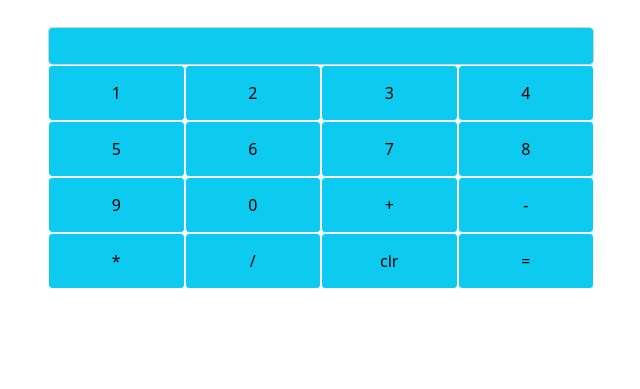
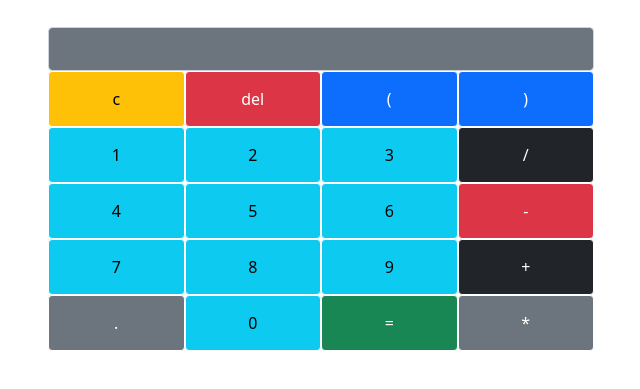
Before and after one commit to Sasikalapemmanaboidi/calculator, a plain HTML site: page index.html in a window 1280 px wide. Shown: the part 77-466 px from the top of the page, without its empty margins (319-959 px from the left). Drawn offline with nearby package versions, Linux system fonts and the light colour scheme.

Commit message:
code change

```diff
--- a/index.html
+++ b/index.html
@@ -17,7 +17,7 @@
             padding-bottom: 15px;
             border: 1px solid white;
         }
-        input{
+        input[type="text"]{
             font-size: 20px;
         }
     </style>
@@ -29,77 +29,50 @@
         <div class="row justify-content-center py-4">
             <div class="col-sm-6">
                 <form action="#" name="calculator">
-                    <input type="text" name="display" class="form-control bg-info text-white" readonly>
-                    <input type="button" name="" value="1" onclick="click1()" class="btn btn-info">
-                    <input type="button" name="" value="2" onclick="click2()" class="btn btn-info">
-                    <input type="button" name="" value="3" onclick="click3()" class="btn btn-info">
-                    <input type="button" name="" value="4" onclick="click4()" class="btn btn-info">
-                    <input type="button" name="" value="5" onclick="click5()" class="btn btn-info">
-                    <input type="button" name="" value="6" onclick="click6()" class="btn btn-info">
-                    <input type="button" name="" value="7" onclick="click7()" class="btn btn-info">
-                    <input type="button" name="" value="8" onclick="click8()" class="btn btn-info">
-                    <input type="button" name="" value="9" onclick="click9()" class="btn btn-info">
-                    <input type="button" name="" value="0" onclick="click0()" class="btn btn-info">
-                    <input type="button" name="" value="+" onclick="clickadd()" class="btn btn-info">
-                    <input type="button" name="" value="-" onclick="clicksub()" class="btn btn-info">
-                    <input type="button" name="" value="*" onclick="clickmul()" class="btn btn-info">
-                    <input type="button" name="" value="/" onclick="clickdiv()" class="btn btn-info">
-                    <input type="button" name="" value="clr" onclick="clickclr()" class="btn btn-info">
-                    <input type="button" name="" value="=" onclick="clickequ()" class="btn btn-info">
+                    <input type="text" name="display" id="result" class="form-control bg-secondary text-white" readonly>
+
+                    <input type="button" name="" value="c" onclick="clr()" class="btn btn-warning"/>
+                    <input type="button" name="" value="del" onclick="del()" class="btn btn-danger">
+                    <input type="button" name="" value="(" onclick="view('(')" class="btn btn-primary">
+                    <input type="button" name="" value=")" onclick="view(')')" class="btn btn-primary">
+
+                    <input type="button" name="" value="1" onclick="view('1')" class="btn btn-info">
+                    <input type="button" name="" value="2" onclick="view('2')" class="btn btn-info">
+                    <input type="button" name="" value="3" onclick="view('3')" class="btn btn-info">
+                    <input type="button" name="" value="/" onclick="view('/')" class="btn btn-dark">
+
+                    <input type="button" name="" value="4" onclick="view('4')" class="btn btn-info">
+                    <input type="button" name="" value="5" onclick="view('5')" class="btn btn-info">
+                    <input type="button" name="" value="6" onclick="view('6')" class="btn btn-info">
+                    <input type="button" name="" value="-" onclick="view('-')" class="btn btn-danger">
+
+                    <input type="button" name="" value="7" onclick="view('7')" class="btn btn-info">
+                    <input type="button" name="" value="8" onclick="view('8')" class="btn btn-info">
+                    <input type="button" name="" value="9" onclick="view('9')" class="btn btn-info">
+                    <input type="button" name="" value="+" onclick="view('+')" class="btn btn-dark">
+
+                    <input type="button" name="" value="." onclick="view('.')" class="btn btn-secondary">
+                    <input type="button" name="" value="0" onclick="view('0')" class="btn btn-info">
+                    <input type="button" name="" value="=" onclick="compute()" class="btn btn-success">
+                    <input type="button" name="" value="*" onclick="view('*')" class="btn btn-secondary">
                 </form>
             </div>
         </div>
       </div>
     <script>
-        function click1(){
-            document.calculator.display.value+=1;
+        function view(num){
+            document.getElementById("result").value+=num;
         }
-        function click2(){
-            document.calculator.display.value+=2;
+        function compute(){
+           let x= document.getElementById("result").value
+           let y=eval(x)
+           document.getElementById("result").value=y
         }
-        function click3(){
-            document.calculator.display.value+=3;
+        function clr(){
+            document.getElementById("result").value="";
         }
-        function click4(){
-            document.calculator.display.value+=4;
-        }
-        function click5(){
-            document.calculator.display.value+=5;
-        }
-        function click6(){
-            document.calculator.display.value+=6;
-        }
-        function click7(){
-            document.calculator.display.value+=7;
-        }
-        function click8(){
-            document.calculator.display.value+=8;
-        }
-        function click9(){
-            document.calculator.display.value+=9;
-        }
-        function click0(){
-            document.calculator.display.value+=0;
-        }
-        function clickadd(){
-            document.calculator.display.value+="+";
-        }
-        function clicksub(){
-            document.calculator.display.value+="-";
-        }
-        function clickmul(){
-            document.calculator.display.value+="*";
-        }
-        function clickdiv(){
-            document.calculator.display.value+="/";
-        }
-        function clickclr(){
-            document.calculator.display.value="";
-        }
-        function clickequ(){
-            //document.calculator.display.value+="";
-            var Display = eval(document.calculator.display.value);
-            document.calculator.display.value=Display;
+        function del(){
+            document.getElementById("result").value= document.getElementById("result").value.slice(0, -1);
         }
     </script>
 
```
